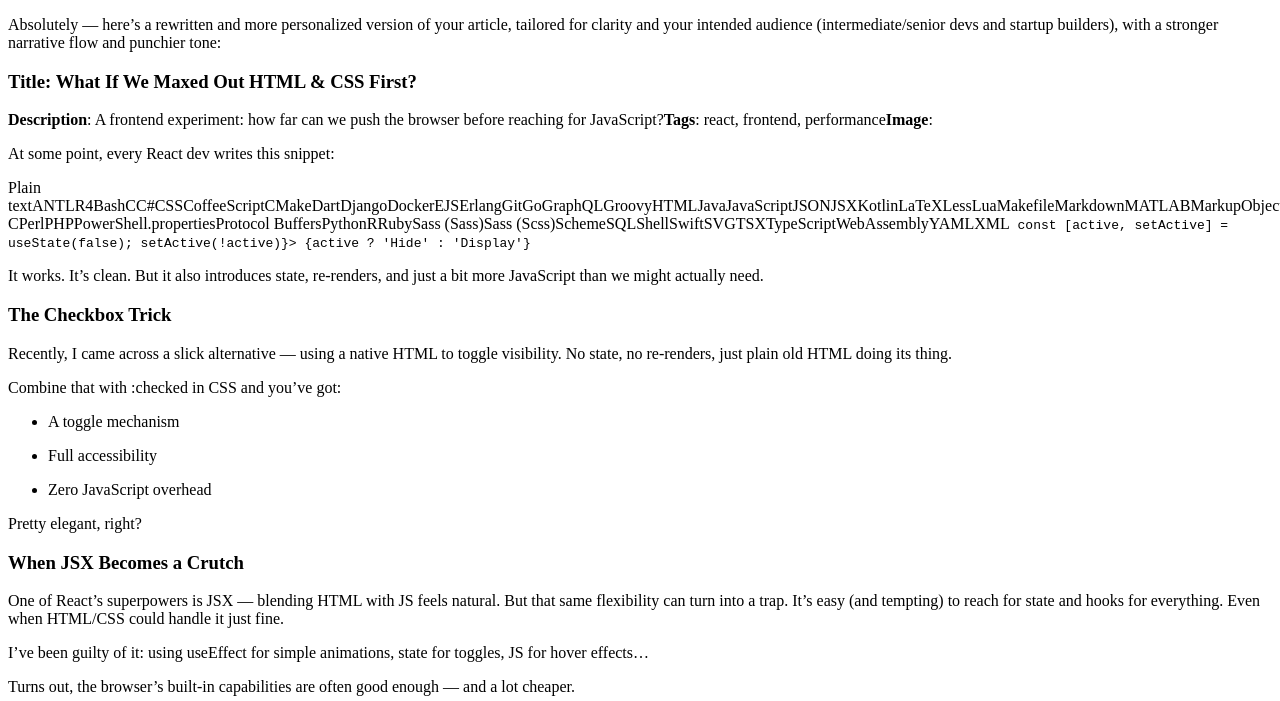
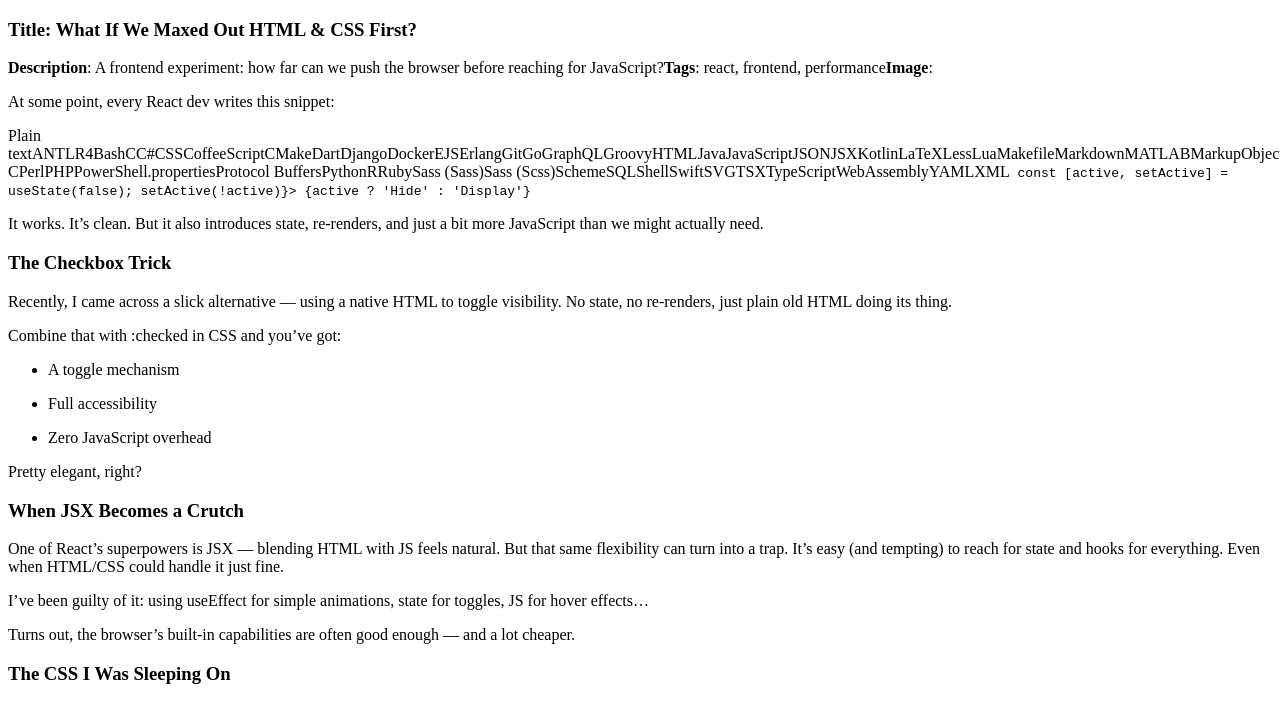
Before and after one commit to blossom-babs/blossom, an Astro site: page /posts/maximize-html-css in a window 1280 px wide. Shown: the top 701 px of the page. Built offline with nearby package versions, Linux system fonts and the light colour scheme; Astro itself is replaced by a stand-in of ours.

Commit message:
remove ai note

```diff
--- a/src/pages/posts/maximize-html-css.md
+++ b/src/pages/posts/maximize-html-css.md
@@ -11,7 +11,7 @@ image:
 tags: ["react", "featured"]
 ---
 
-Absolutely — here’s a rewritten and more personalized version of your article, tailored for clarity and your intended audience (intermediate/senior devs and startup builders), with a stronger narrative flow and punchier tone:
+
 
 ### Title: **What If We Maxed Out HTML & CSS First?**
 
```
